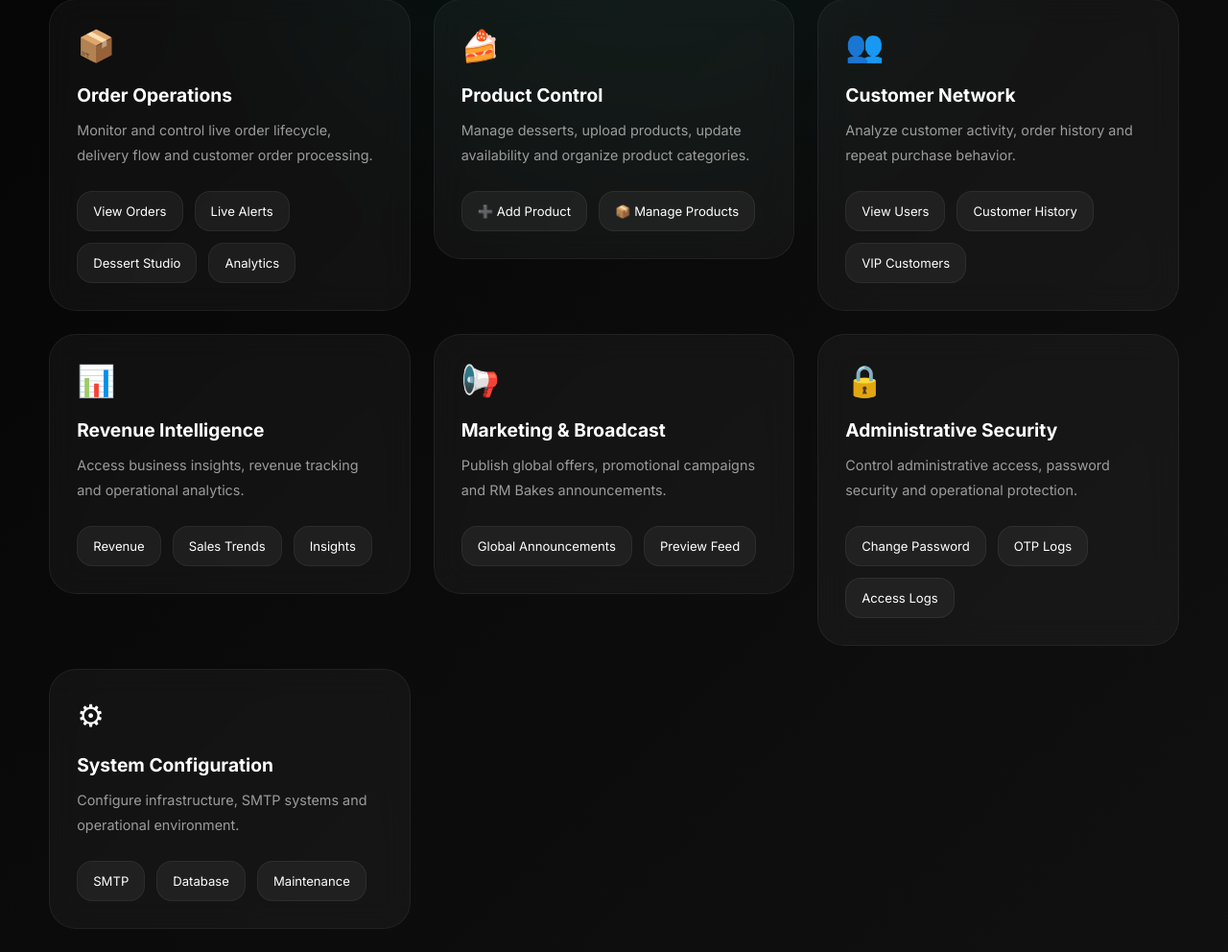
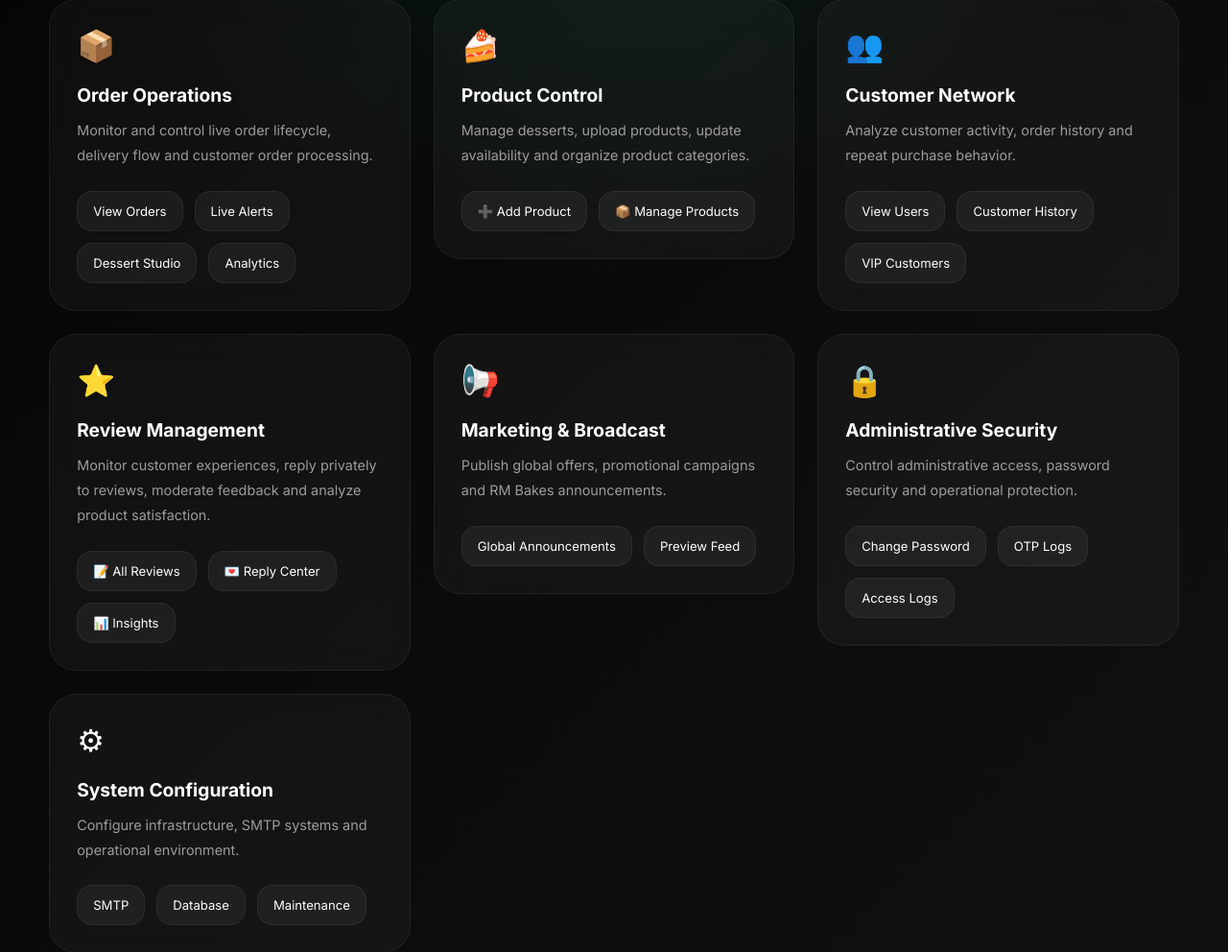
Before and after one commit to adminrmbakes-design/rm-bakes, a Flask app: template templates/admin/admin_dashboard.html in a window 1280 px wide. Shown: the part 244-1236 px from the top of the page at 96% size. Before the commit the page ends 1212 px from the top, so only its background shows below. Run offline with Flask 3, Linux system fonts and the light colour scheme; the template is opened without the code that fills it, so the values that code supplies are empty.

Commit message:
Update admin_dashboard.html

```diff
--- a/templates/admin/admin_dashboard.html
+++ b/templates/admin/admin_dashboard.html
@@ -825,7 +825,7 @@
 
             <div class="card-icon">
 
-                📊
+                ⭐
 
             </div>
 
@@ -833,7 +833,7 @@
 
             <div class="card-title">
 
-                Revenue Intelligence
+                Review Management
 
             </div>
 
@@ -841,9 +841,10 @@
 
             <div class="card-description">
 
-                Access business insights,
-                revenue tracking and
-                operational analytics.
+                Monitor customer experiences,
+                reply privately to reviews,
+                moderate feedback and
+                analyze product satisfaction.
 
             </div>
 
@@ -851,19 +852,36 @@
 
             <div class="card-actions">
 
-                <a href="#" class="action-btn">
-                    Revenue
+                <a
+                    href="{{ url_for('admin.admin_reviews') }}"
+                    class="action-btn"
+                >
+
+                    📝 All Reviews
+
                 </a>
 
-                <a href="#" class="action-btn">
-                    Sales Trends
+                <a
+                    href="{{ url_for('admin.admin_reviews') }}"
+                    class="action-btn"
+                >
+
+                   💌 Reply Center
+
                 </a>
 
-                <a href="#" class="action-btn">
-                    Insights
+                <a
+                    href="{{ url_for('admin.admin_reviews') }}"
+                    class="action-btn"
+                >
+
+                   📊 Insights
+
                 </a>
 
             </div>
+
+
         </div>
 
            <!-- =================================
```
